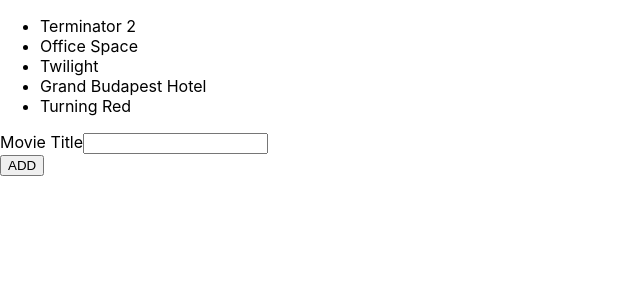
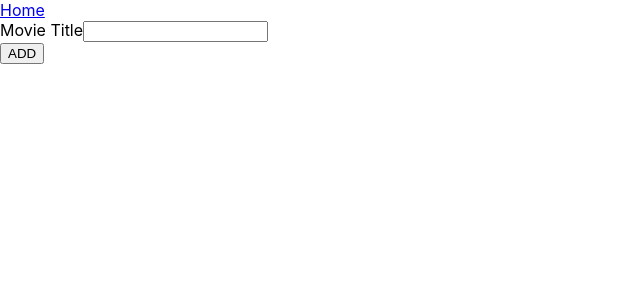
Before and after one commit to FlorenceT2023/movie-review-app, a React (Create React App) app: page /review in a window 1280 px wide. Shown: the top 300 px of the page, without its empty margins (0-640 px from the left). Built offline with nearby package versions, Linux system fonts and the light colour scheme.

Commit message:
Clean up

```diff
--- a/src/App.js
+++ b/src/App.js
@@ -2,31 +2,48 @@
 import { useState, useEffect, useReducer } from "react";
 import { Routes, Route } from 'react-router-dom';
 import { LeaveReview } from './Form';
+import { Link, Outlet } from 'react-router-dom';
 
 
 function MovieList(props) {
   return (
+    <>
+    <Link to="/review">Review</Link>
     <ul>
       {
         props.fav_movies.map(movie => <li>{movie.title}</li>)
       }
     </ul>
+
+    </>
   )
 }
 
+function Home() {
+  return (
+    <div>
+      <nav>
+        <Link>Home</Link>
+        <Link>Reviews</Link>
+        <Link>Submit Movie Review</Link>
+      </nav>
+      <h1>My Website</h1>
+    </div>
+  )
+}
+
+
+
 function App() {
-  // let movies = ["The Room", "Grand Budapest Hotel", "Turning Red"]
 
   let [movies, setMovies] = useState(null);
 
   useEffect( () => {
-    // Load movie data from json
-
+    console.log("Loading Data");
     fetch("./movies.json")
     .then( response => response.json() )
     .then( setMovies )
     .catch( e => console.log(e.message))
-
   }, [])
 
   if( movies == null) {
@@ -37,11 +54,10 @@
       {/* // Add movie reviews page and a page to submit movie reviews in Home page */}
 
   return (
-    <>
-      <MovieList fav_movies={(movies)}></MovieList>
-      <LeaveReview movies={movies} setMovies={setMovies}></LeaveReview>
-
-    </>
+    <Routes>
+      <Route path="/" element={<MovieList fav_movies={(movies)} />} />
+      <Route path="/review" element={<LeaveReview movies={movies} setMovies={setMovies} />} />
+    </Routes>
   )
 
 }
--- a/src/Form.js
+++ b/src/Form.js
@@ -1,13 +1,10 @@
 import React, { useEffect, useState, useRef } from 'react';
+import { Link } from 'react-router-dom';
 
 
 export function LeaveReview(props) {
 
     const movieTitle = useRef();
-    const releaseDate = useRef();
-    const actors = useRef();
-    const moviePoster = useRef();
-    const rating = useRef();
 
     const submit = (event) => {
 
@@ -26,16 +23,16 @@
     }
 
     return (
-
+        <>
+        <Link to="/">Home</Link>
         <form onSubmit={submit}>
-
             Movie Title
             <input
             ref = {movieTitle}
             type = "text" /><br></br>
             <button>ADD</button>
         </form>
-
+        </>
     )
 
 };
```
Also changed, not shown: src/index.js (+4 -3 lines). Lines whose indentation alone changed are shown as unchanged.
